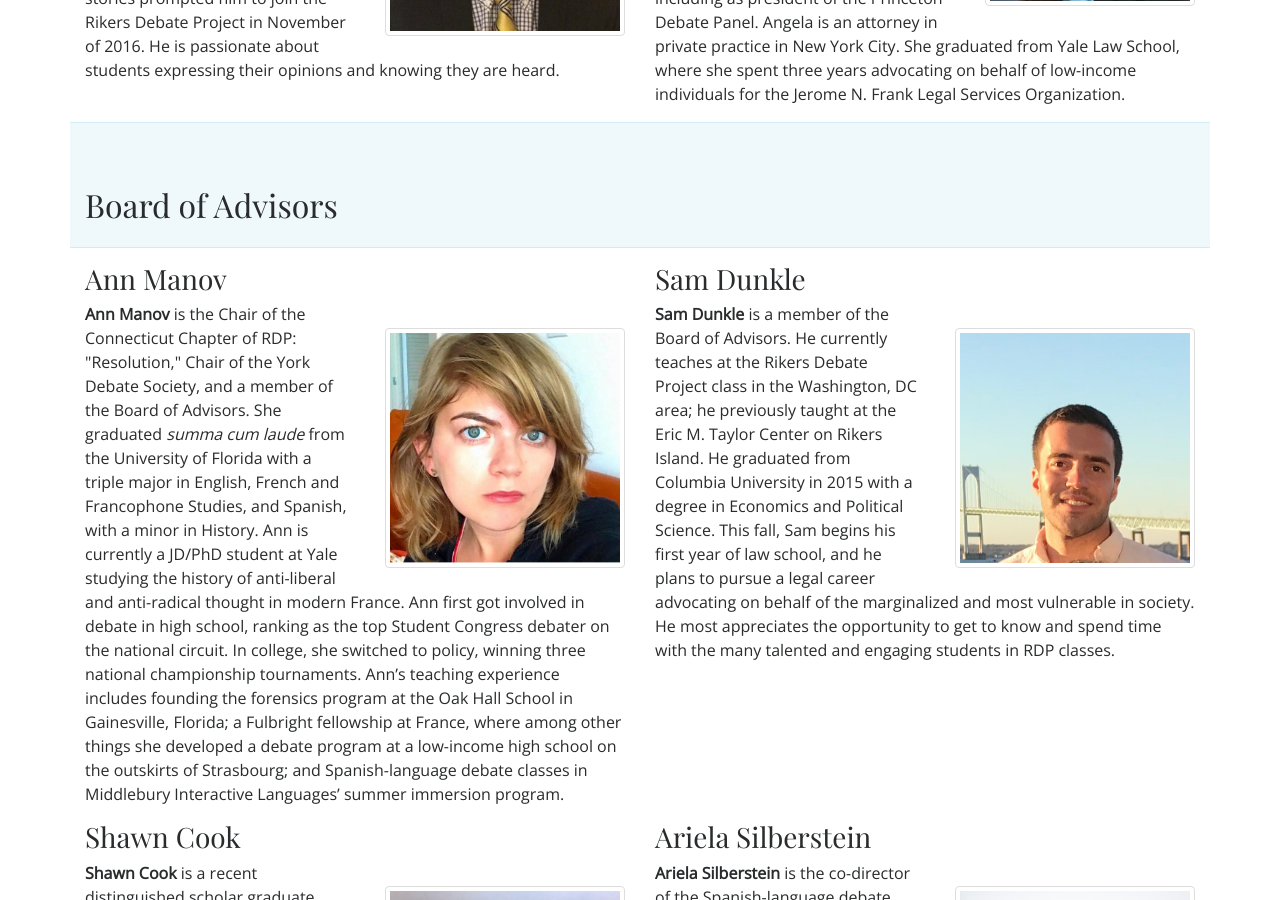
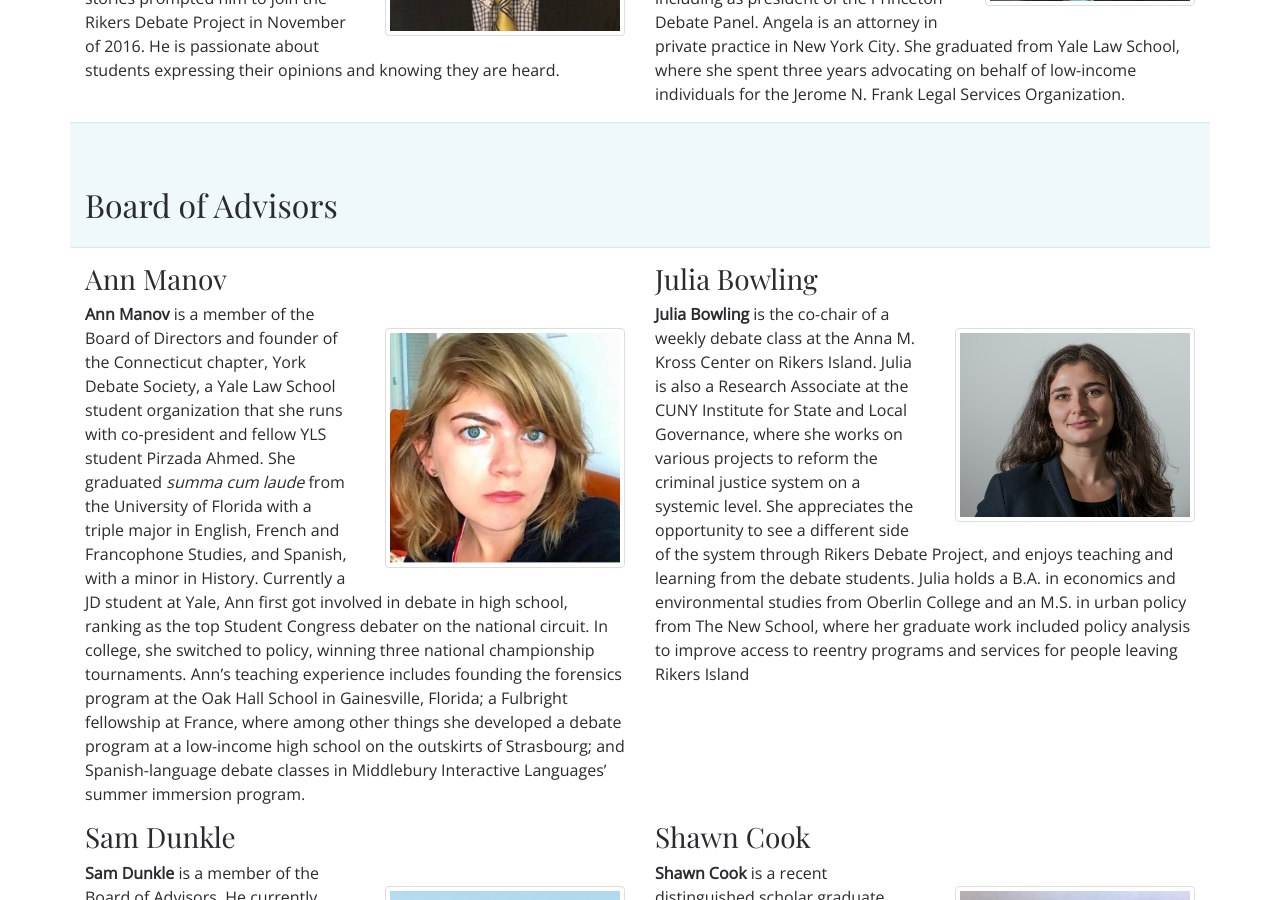
Before and after one commit to rikersdebateteam/rikers-debate-project, a Jekyll site: the page built from board.html, in a window 1280 px wide and 900 px high, scrolled down 2045 px. Built offline with Jekyll 4.4.1, drawn with Linux system fonts in a browser that asks for light colours; nearby versions of some CDN libraries; some of the changed text lies outside the part shown.

Commit message:
Ann Manov, Ashley Carrington, Julia Bowling

```diff
--- a/board.html
+++ b/board.html
@@ -8,7 +8,7 @@ title: Board Members
 <div class="col-sm-12 col-lg-6">
   <img src="/images/people/AshleyCarrington.png" class="img-thumbnail float-right bio-photo" />
   <h3>Ashley Carrington</h3>
-  <p><strong>Ashley Carrington</strong> is a member of the Board of Advisors and is a Information Technology Developer at KKR & Co. L.P. She received a dual bachelor's degree in Finance and Management Information Systems from Rochester Institute of Technology in 2015 where she also served as the Student Body President, '14 - '15. Ashley's passion for criminal justice reform led her to join Rikers Debate Project in August 2017.
+  <p><strong>Ashley Carrington</strong> is a board member and is a Senior Information Technology Developer at KKR & Co. L.P. She received a dual bachelor's degree in Finance and Management Information Systems from Rochester Institute of Technology where she also served as the Student Body President, '14 - '15. Ashley's passion for criminal justice reform led her to join Rikers Debate Project in August 2017.
 </p>
 </div>
 
@@ -73,8 +73,13 @@ title: Board Members
 <div class="col-sm-12 col-lg-6">
   <img src="/images/people/AnnManov.jpg" class="img-thumbnail float-right bio-photo" />
   <h3>Ann Manov</h3>
-  <p><strong>Ann Manov</strong> is the Chair of the Connecticut Chapter of RDP: "Resolution," Chair of the York Debate Society, and a member of the Board of Advisors. She graduated <i>summa cum laude</i> from the University of Florida with a triple major in English, French and Francophone Studies, and Spanish, with a minor in History. Ann is currently a JD/PhD student at Yale studying the history of anti-liberal and anti-radical thought in modern France. Ann first got involved in debate in high school, ranking as the top Student Congress debater on the national circuit. In college, she switched to policy, winning three national championship tournaments. Ann’s teaching experience includes founding the forensics program at the Oak Hall School in Gainesville, Florida; a Fulbright fellowship at France, where among other things she developed a debate program at a low-income high school on the outskirts of Strasbourg; and Spanish-language debate classes in Middlebury Interactive Languages’ summer immersion program.</p><p></p></div>
+  <p><strong>Ann Manov</strong> is a member of the Board of Directors and founder of the Connecticut chapter, York Debate Society, a Yale Law School student organization that she runs with co-president and fellow YLS student Pirzada Ahmed. She graduated <i>summa cum laude</i> from the University of Florida with a triple major in English, French and Francophone Studies, and Spanish, with a minor in History. Currently a JD student at Yale, Ann first got involved in debate in high school, ranking as the top Student Congress debater on the national circuit. In college, she switched to policy, winning three national championship tournaments. Ann’s teaching experience includes founding the forensics program at the Oak Hall School in Gainesville, Florida; a Fulbright fellowship at France, where among other things she developed a debate program at a low-income high school on the outskirts of Strasbourg; and Spanish-language debate classes in Middlebury Interactive Languages’ summer immersion program.</p><p></p></div>
 
+<div class="col-sm-12 col-lg-6">
+  <img src="/images/people/JuliaBowling.png" class="img-thumbnail float-right bio-photo" />
+  <h3>Julia Bowling</h3>
+  <p><strong>Julia Bowling</strong> is the co-chair of a weekly debate class at the Anna M. Kross Center on Rikers Island. Julia is also a Research Associate at the CUNY Institute for State and Local Governance, where she works on various projects to reform the criminal justice system on a systemic level. She appreciates the opportunity to see a different side of the system through Rikers Debate Project, and enjoys teaching and learning from the debate students. Julia holds a B.A. in economics and environmental studies from Oberlin College and an M.S. in urban policy from The New School, where her graduate work included policy analysis to improve access to reentry programs and services for people leaving Rikers Island</p><p></p>
+  </div>
 
 <div class="col-sm-12 col-lg-6">
   <img src="/images/people/SamDunkle.jpg" class="img-thumbnail float-right bio-photo" />
```
Also changed, not shown: images/people/JuliaBowling.png (added).
